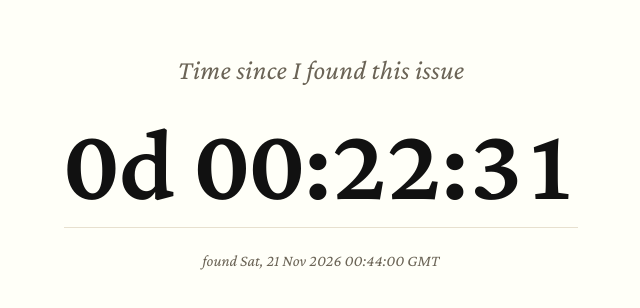
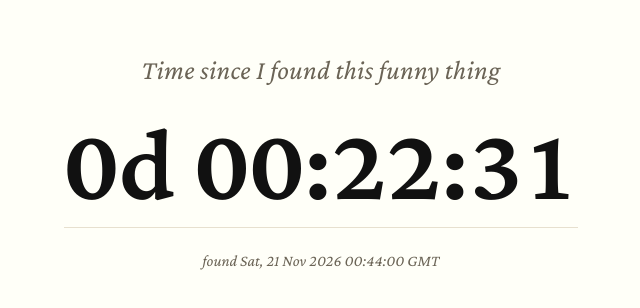
Before and after one commit to GrahamSmith-Evo/FunnyTakeoverByLarry, a plain HTML site: page index.html in a window 1280 px wide. Shown: the part 238-546 px from the top of the page, without its empty margins (319-959 px from the left). Drawn offline with nearby package versions, Linux system fonts and the light colour scheme.

Commit message:
Update index.html

```diff
--- a/index.html
+++ b/index.html
@@ -53,7 +53,7 @@
 </style>
 </head>
 <body>
-  <h1>Time since I found this issue</h1>
+  <h1>Time since I found this funny thing </h1>
   <div id="counter">—</div>
   <div id="sub"></div>
   <script>
```
